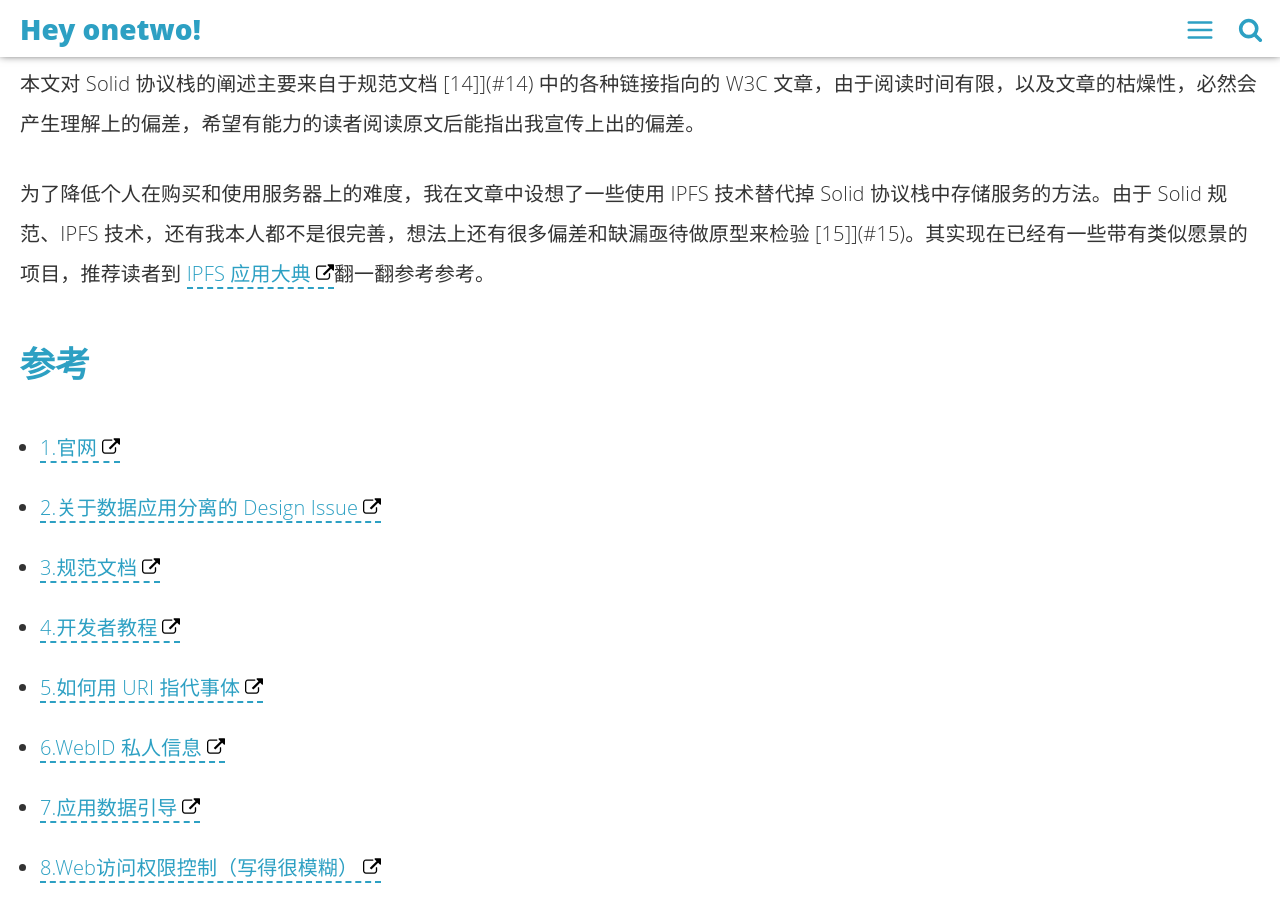
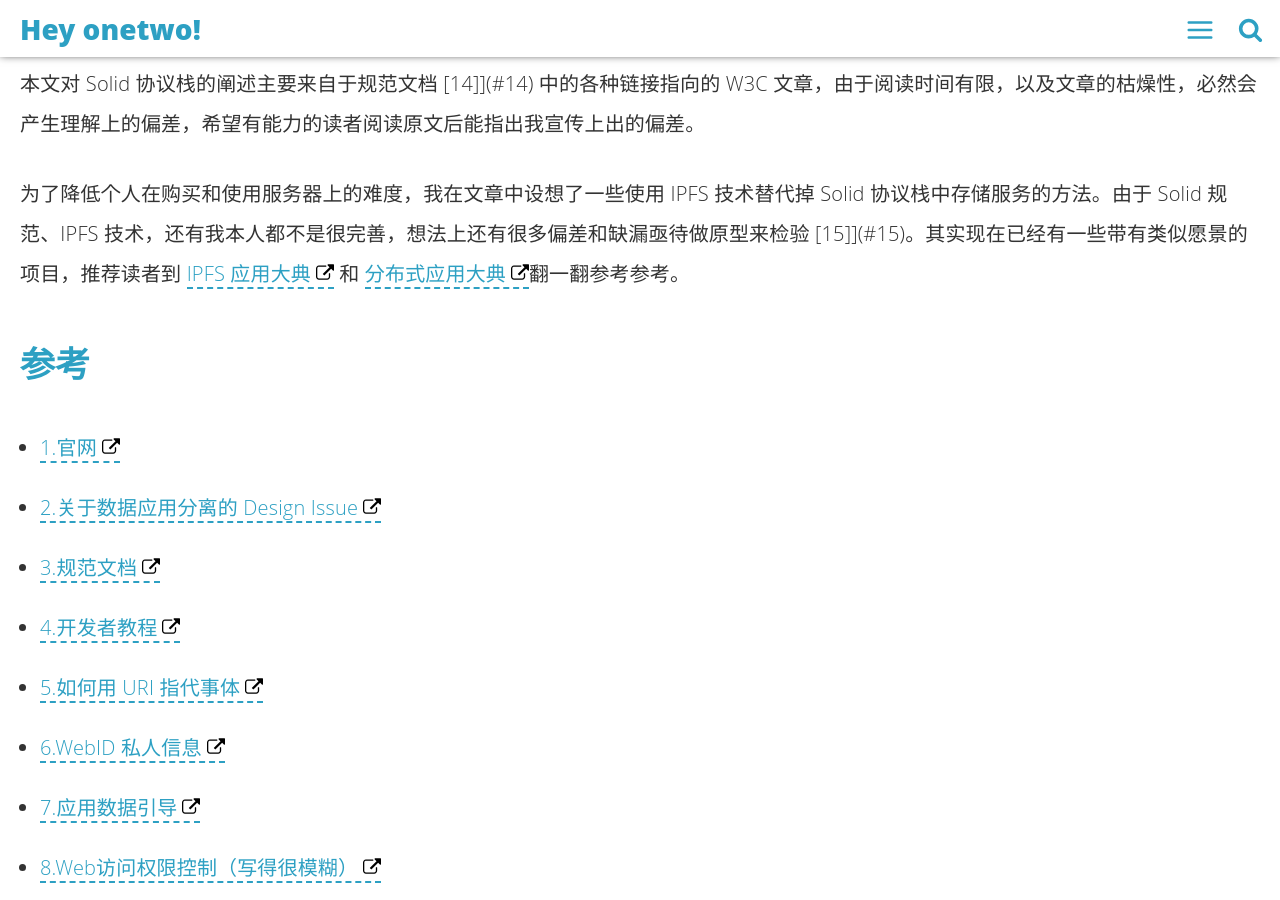
Before and after one commit to linonetwo/linonetwo.github.io, a Jekyll site: the page built from _posts/2018-02-26-看看分布式社交协议Solid.md, in a window 1280 px wide and 900 px high, scrolled down 11517 px. Built offline with Jekyll 4.4.1, drawn with Linux system fonts in a browser that asks for light colours; comment, search, counter and statistics services are not loaded.

Commit message:
加上一个分布式应用大典

```diff
--- a/_posts/2018-02-26-看看分布式社交协议Solid.md
+++ b/_posts/2018-02-26-看看分布式社交协议Solid.md
@@ -177,7 +177,7 @@ Solid 技术栈的内容并不复杂，只是引用的文档特别多且长。
 
 这些就是一个分布式社交系统会需要的底层设施，它们要求个人部署服务器来存储自己的个人信息主页还有各种归属于自己的 UGC 数据。本文对 Solid 协议栈的阐述主要来自于规范文档 [14]](#14) 中的各种链接指向的 W3C 文章，由于阅读时间有限，以及文章的枯燥性，必然会产生理解上的偏差，希望有能力的读者阅读原文后能指出我宣传上出的偏差。
 
-为了降低个人在购买和使用服务器上的难度，我在文章中设想了一些使用 IPFS 技术替代掉 Solid 协议栈中存储服务的方法。由于 Solid 规范、IPFS 技术，还有我本人都不是很完善，想法上还有很多偏差和缺漏亟待做原型来检验 [15]](#15)。其实现在已经有一些带有类似愿景的项目，推荐读者到 [IPFS 应用大典](https://github.com/ipfs/awesome-ipfs)翻一翻参考参考。
+为了降低个人在购买和使用服务器上的难度，我在文章中设想了一些使用 IPFS 技术替代掉 Solid 协议栈中存储服务的方法。由于 Solid 规范、IPFS 技术，还有我本人都不是很完善，想法上还有很多偏差和缺漏亟待做原型来检验 [15]](#15)。其实现在已经有一些带有类似愿景的项目，推荐读者到 [IPFS 应用大典](https://github.com/ipfs/awesome-ipfs) 和 [分布式应用大典](https://github.com/croqaz/awesome-decentralized)翻一翻参考参考。
 
 ## 参考
 
```
